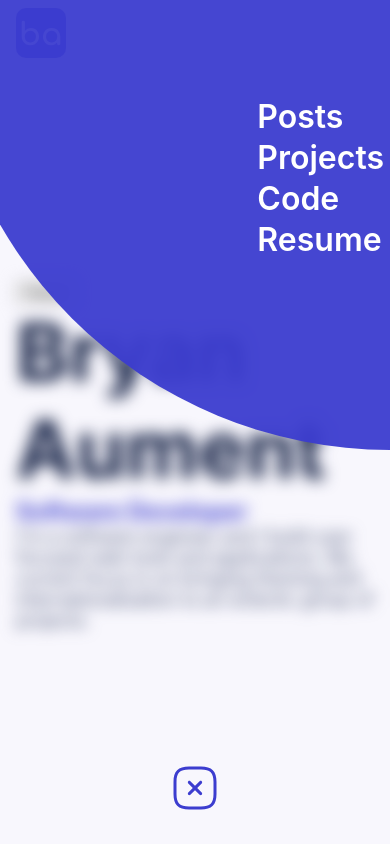
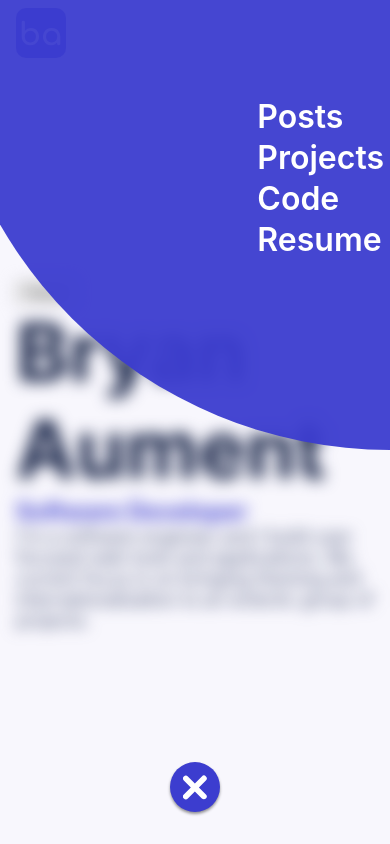
Before and after one commit to BryanAM/portfolio, a React (Create React App) app: page / in a window 390 px wide. Both pictures are taken after a click on the button 350 px from the left and 34 px from the top of the page. Built offline with nearby package versions, Linux system fonts and the light colour scheme.

Commit message:
new close svg

```diff
--- a/src/App.scss
+++ b/src/App.scss
@@ -60,3 +60,18 @@ a {
     border-bottom: 2px solid var(--app-accent-color);
   }
 }
+
+// Buttons
+
+// Floating Action Button
+.floating-action-button {
+  background: none;
+  border: none;
+  border-radius: 50%;
+  background-color: var(--app-accent-color);
+  box-shadow: 0px 2px 3px 0px rgba(0,0,0,0.42);
+  cursor: pointer;
+  width: 50px;
+  height: 50px;
+  padding: 0;
+}
--- a/src/components/Menu/Menu.jsx
+++ b/src/components/Menu/Menu.jsx
@@ -4,7 +4,7 @@ import { NavLink } from 'react-router-dom';
 import Stack from '../Stack/Stack';
 import { ReactComponent as MeIcon } from '../../assets/pictograms/me.svg';
 import { ReactComponent as MenuIcon } from '../../assets/pictograms/menu.svg';
-import { ReactComponent as CloseIcon } from '../../assets/pictograms/close-square.svg';
+import { ReactComponent as CloseCross } from '../../assets/pictograms/close-cross.svg';
 import './menu.scss';
 
 function Menu() {
@@ -29,7 +29,7 @@ function Menu() {
       <NavLink to="/"><MeIcon className="menu-icon" /></NavLink>
       {mobile ? (
         <>
-          <button className={`menu-mobile-button ${menuOpen ? 'open' : ''}`} onClick={() => setMenuOpen(true)} type="button">
+          <button className={`floating-action-button menu-mobile-button ${menuOpen ? 'open' : ''}`} onClick={() => setMenuOpen(true)} type="button">
             <MenuIcon />
           </button>
           <div className={`menu-mobile-wrapper ${menuOpen ? 'open' : ''}`}>
@@ -40,8 +40,8 @@ function Menu() {
               <NavLink to="/resume" className="font-size-400">{t('menu.resume')}</NavLink>
             </Stack>
           </div>
-          <button className={`menu-mobile-button-close ${menuOpen ? 'open' : ''}`} type="button" onClick={() => setMenuOpen(false)}>
-            <CloseIcon />
+          <button className={`floating-action-button menu-mobile-button-close ${menuOpen ? 'open' : ''}`} type="button" onClick={() => setMenuOpen(false)}>
+            <CloseCross />
           </button>
         </>
       ) : (
--- a/src/components/Menu/menu.scss
+++ b/src/components/Menu/menu.scss
@@ -33,15 +33,6 @@
 }
 
 .menu-mobile-button {
-  background: none;
-  border: none;
-  border-radius: 50%;
-  background-color: var(--app-accent-color);
-  box-shadow: 0px 2px 3px 0px rgba(0,0,0,0.42);
-  cursor: pointer;
-  width: 48px;
-  height: 48px;
-  padding: 0;
   position: absolute;
   z-index: 2;
 
@@ -54,13 +45,12 @@
 .menu-mobile-button-close {
   cursor: pointer;
   visibility: hidden;
+  display: flex;
+  justify-content: center;
+  align-items: center;
+
   &.open {
-    border: none;
-    background: none;
-    width: 48px;
-    height: 48px;
     position: absolute;
-    padding: 0;
     margin-left: auto;
     margin-right: auto;
     left: 0;
@@ -68,12 +58,10 @@
     text-align: center;
     bottom: variables.$rhythm * 4;
     visibility: visible;
+  }
 
-    svg {
-      color: var(--app-accent-color);
-      width: 48px;
-      height: auto;
-    }
+  svg {
+    fill: white;
   }
 }
 
```
Also changed, not shown: src/assets/pictograms/close-cross.svg (added), src/assets/pictograms/close-square.svg (deleted).
